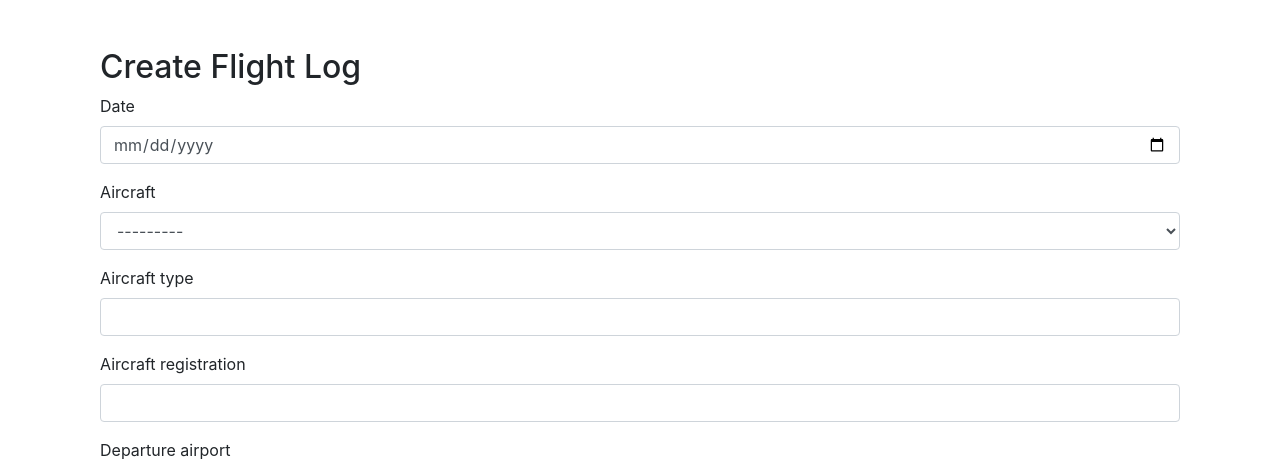
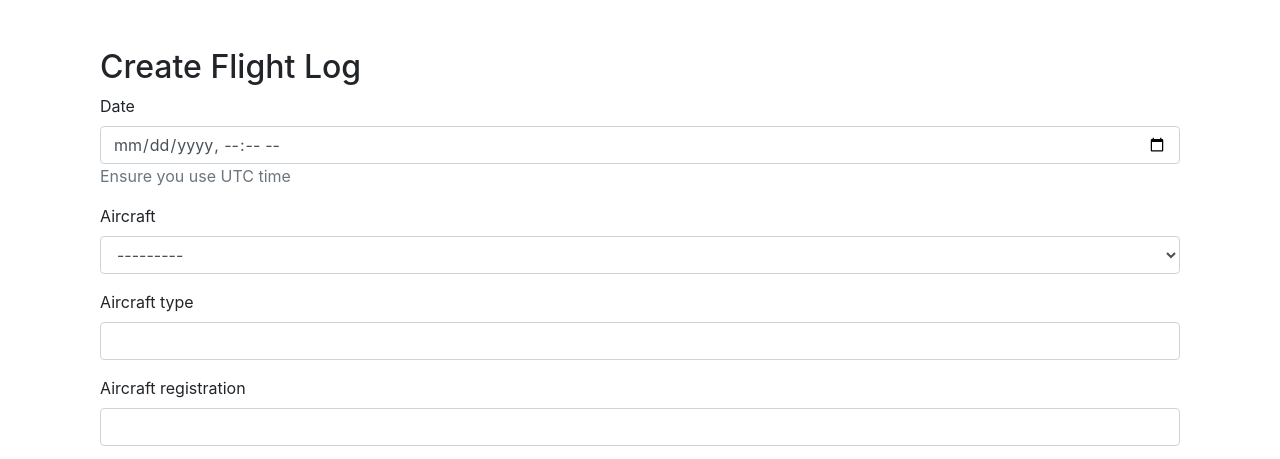
Before and after one commit to dcccalvin/SkyLog, a Django app: page /logbook/logs/new/ in a window 1280 px wide. Shown: the part 56-515 px from the top of the page. Run offline with Django 4.2, Linux system fonts and the light colour scheme; a user stored in the database is signed in.

Commit message:
Enhance date validation in log form and update input type to datetime-locallog.html and form validation on time in UTC #12

```diff
--- a/Pilot_Logbook/logs/forms.py
+++ b/Pilot_Logbook/logs/forms.py
@@ -1,7 +1,10 @@
 from django import forms
 from .models import Log
 from .models import PilotCertification
+from django.utils import timezone
 from django.utils.timezone import now
+from django.utils.dateparse import parse_datetime
+from django.core.exceptions import ValidationError
 
 class LogForm(forms.ModelForm):
     class Meta:
@@ -11,9 +14,20 @@ class LogForm(forms.ModelForm):
                     'souls_on_board', 'fuel_on_departure', 'fuel_on_arrival',
                   'remarks', 'purpose', 'flight_type', 'safety_concerns']
     def clean_date(self):
-        date = self.cleaned_data.get('date')
-        if date and date > now():
-            raise forms.ValidationError("The date cannot be in the future.")
+        date_str = self.cleaned_data.get('date')  # Get the raw input
+
+        if isinstance(date_str, str):
+            date = parse_datetime(date_str)  # Convert string to datetime
+        else:
+            date = date_str  # Use as-is if already a datetime object
+
+        if not date:  # Ensure valid datetime
+            raise ValidationError("Invalid date format. Please use YYYY-MM-DD HH:MM.")
+
+
+        if date > now():  # Ensure the date is not in the future
+            raise ValidationError("The date cannot be in the future.")
+
         return date
 
     def clean(self):
--- a/Pilot_Logbook/logs/templates/logs/create_log.html
+++ b/Pilot_Logbook/logs/templates/logs/create_log.html
@@ -16,8 +16,9 @@
 
         <div class="form-group">
             <label for="{{ log_form.date.id_for_label }}">{{ log_form.date.label }}</label>
-            <input type="date" class="form-control" id="{{ log_form.date.id_for_label }}" name="{{ log_form.date.name }}"
-                   value="{{ log_form.date.value|default:'' }}" required>
+            <input type="datetime-local" class="form-control" id="{{ log_form.date.id_for_label }}"
+                   name="{{ log_form.date.name }}" value="{{ log_form.date.value|default:'' }}" required>
+            <div class="text-muted">Ensure you use UTC time</div>
             {% if log_form.date.errors %}
                 <div class="text-danger">{{ log_form.date.errors|striptags }}</div>
             {% endif %}
```
Also changed, not shown: Pilot_Logbook/db.sqlite3.
